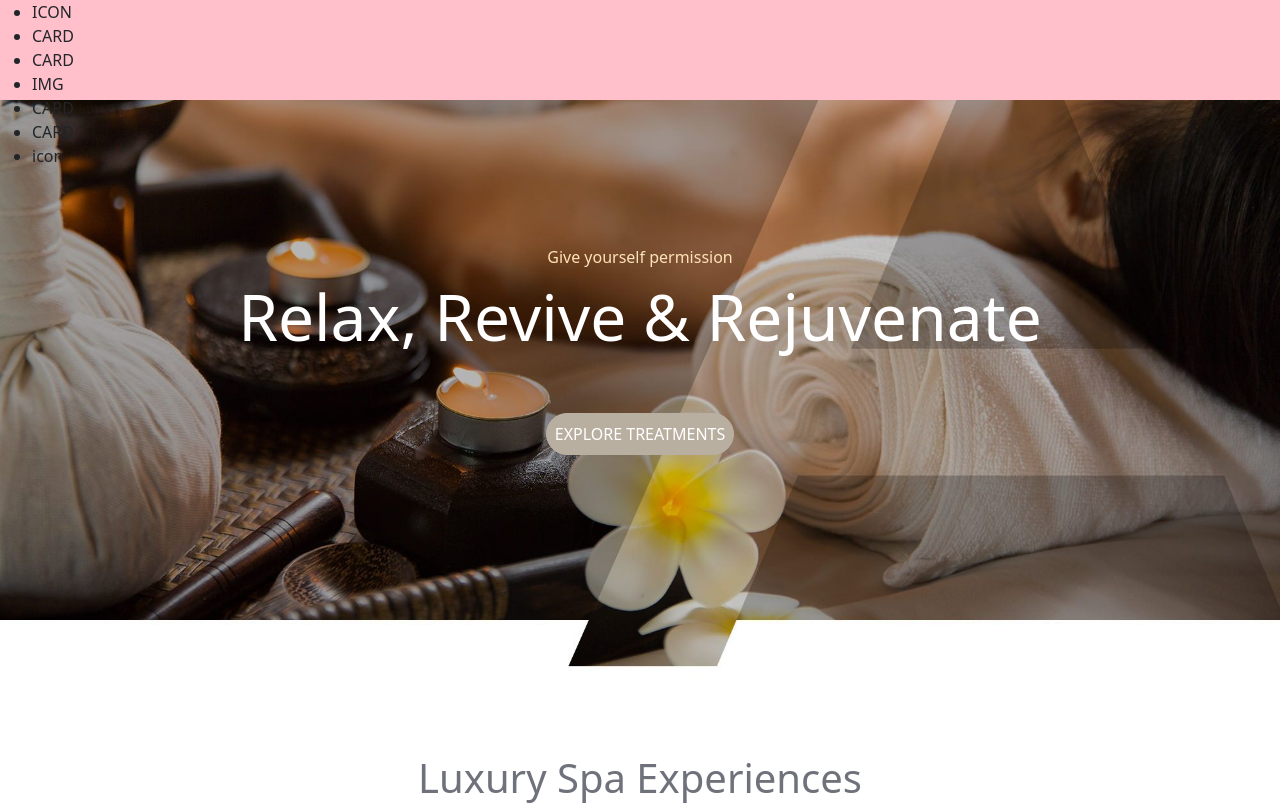
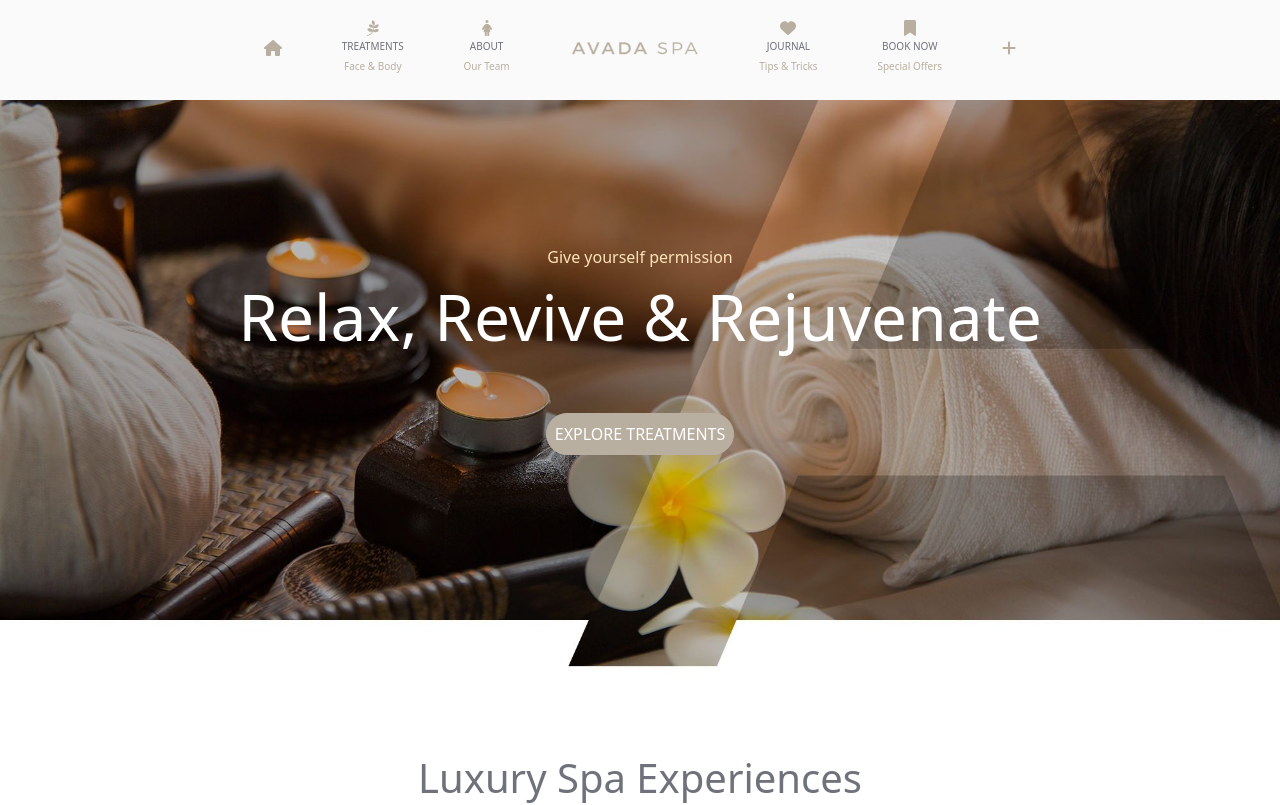
Before and after one commit to Alessandra-Casu/proj-html-vuejs, a Vue app: page / in a window 1280 px wide. Shown: the top 805 px of the page. Built offline with nearby package versions, Linux system fonts and the light colour scheme.

Commit message:
add nav-bar

```diff
--- a/src/components/AppNavBar.vue
+++ b/src/components/AppNavBar.vue
@@ -5,24 +5,94 @@ export default {};
 <template>
   <div class="nav-bar">
     <ul>
-      <li>ICON</li>
-      <li>CARD</li>
-      <li>CARD</li>
-      <li>IMG</li>
-      <li>CARD</li>
-      <li>CARD</li>
-      <li>icon</li>
+      <li>
+        <a href="#"><font-awesome-icon icon="fa-solid fa-house" /></a>
+      </li>
+      <li>
+        <a href="#"><font-awesome-icon icon="fa-brands fa-pagelines" /></a>
+        <h5>TREATMENTS</h5>
+        <h6>Face & Body</h6>
+      </li>
+      <li>
+        <a href="#"><font-awesome-icon icon="fa-solid fa-person-dress" /></a>
+        <h5>ABOUT</h5>
+        <h6>Our Team</h6>
+      </li>
+
+      <li>
+        <img src="../assets/img/avada-spa-logo-retina-new-200x23.png" alt="" />
+      </li>
+      <li>
+        <a href="#"><font-awesome-icon icon="fa-solid fa-heart" /></a>
+        <h5>JOURNAL</h5>
+        <h6>Tips & Tricks</h6>
+      </li>
+      <li>
+        <a href="#"><font-awesome-icon icon="fa-solid fa-bookmark" /></a>
+        <h5>BOOK NOW</h5>
+        <h6>Special Offers</h6>
+      </li>
+      <li>
+        <a class="icon" href="#"
+          ><font-awesome-icon icon="fa-solid fa-plus"
+        /></a>
+      </li>
     </ul>
   </div>
 </template>
 
-<style lang="scss">
+<style lang="scss" scoped>
+@use "./../assets/styles/partials/variables" as *;
 .nav-bar {
   height: 100px;
-  background-color: pink;
   position: fixed;
   top: 0px;
   left: 0px;
   right: 0px;
+  background-color: $color-whiteB;
+}
+ul {
+  list-style: none;
+  width: 60%;
+  max-height: 100%;
+  margin: auto;
+  padding: 0.5rem;
+  padding-top: 1rem;
+  display: flex;
+  justify-content: space-between;
+  align-items: center;
+  align-content: center;
+  li {
+    height: 100%;
+    display: flex;
+    flex-direction: column;
+    align-items: center;
+    justify-content: center;
+    h5 {
+      color: $color-fontLarge;
+      font-weight: 500;
+      font-size: x-small;
+    }
+    h6 {
+      color: $color-fontSmall;
+      font-size: x-small;
+    }
+
+    img {
+      display: inline-block;
+      width: 130px;
+      height: 50px;
+      object-fit: contain;
+    }
+  }
+  a {
+    text-align: none;
+    color: $color-fontSmall;
+  }
+
+  a:hover {
+    cursor: pointer;
+    color: $colorHover;
+  }
 }
 </style>
```
Also changed, not shown: src/components/NavBarCard.vue (deleted, +0 -7 lines), src/main.js (+10 -1 lines), src/assets/img/avada-spa-logo-retina-new-200x23.png (added), src/assets/img/avada-spa-logo-retina-new.png (added).
